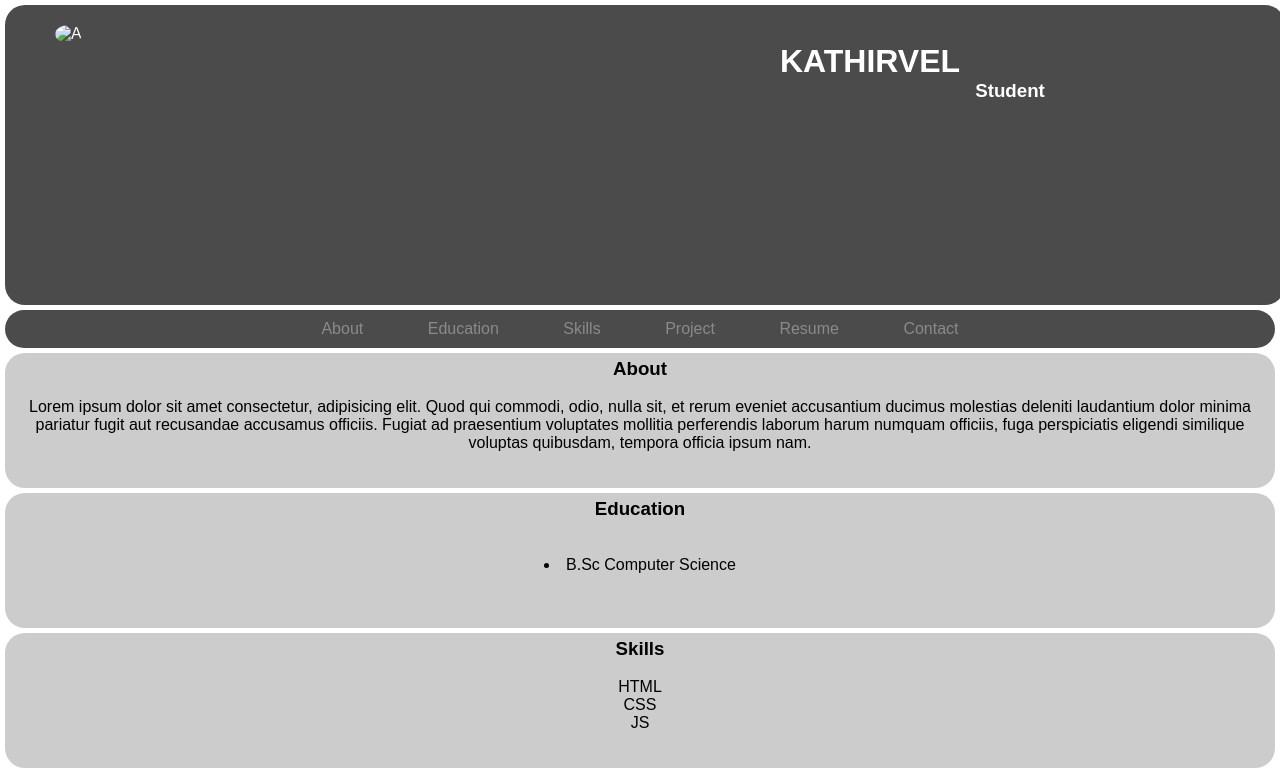
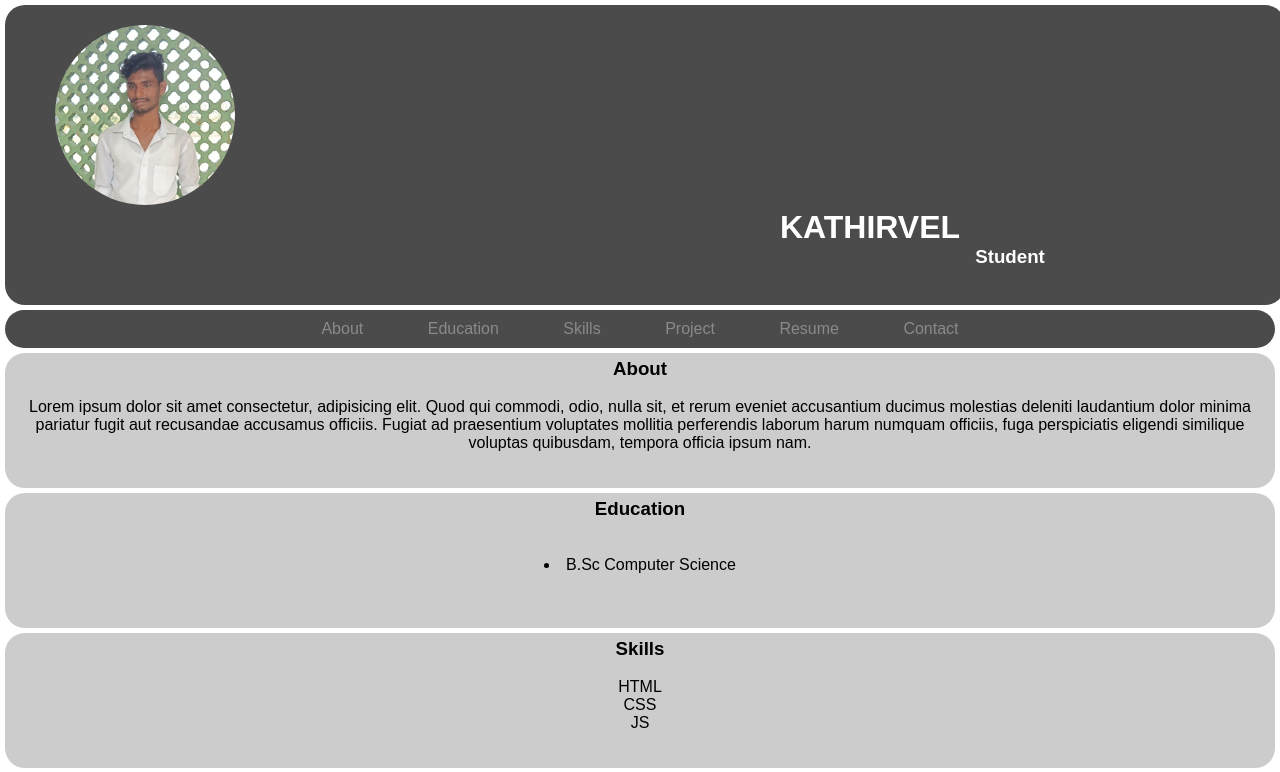
Before and after one commit to Kathirvelkkkd/Digitalportfolio, a plain HTML site: page index.html in a window 1280 px wide. Shown: the top 772 px of the page. Drawn offline with Linux system fonts and the light colour scheme.

Commit message:
Update index.html

```diff
--- a/index.html
+++ b/index.html
@@ -10,7 +10,7 @@
 
     </div>
     <div class="name" >
-        <img src="kathir.jpeg" alt="A" >
+        <img src="IMG-20231027-WA0008.jpg" alt="A" >
         <center><h1  class="name-h">KATHIRVEL</h1><br>
         <h3  class="name-j">Student</h3></center>
     </div>
```
